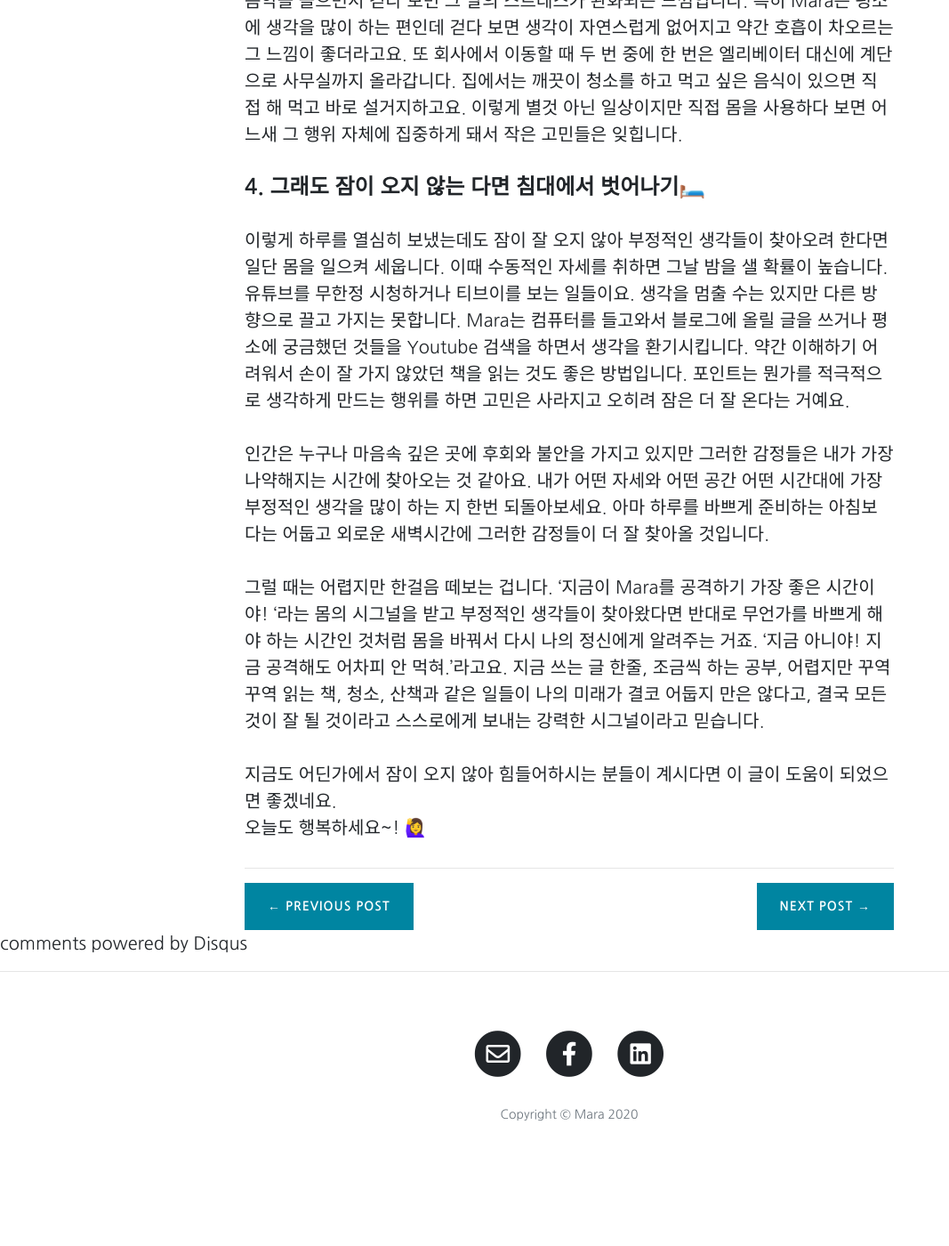
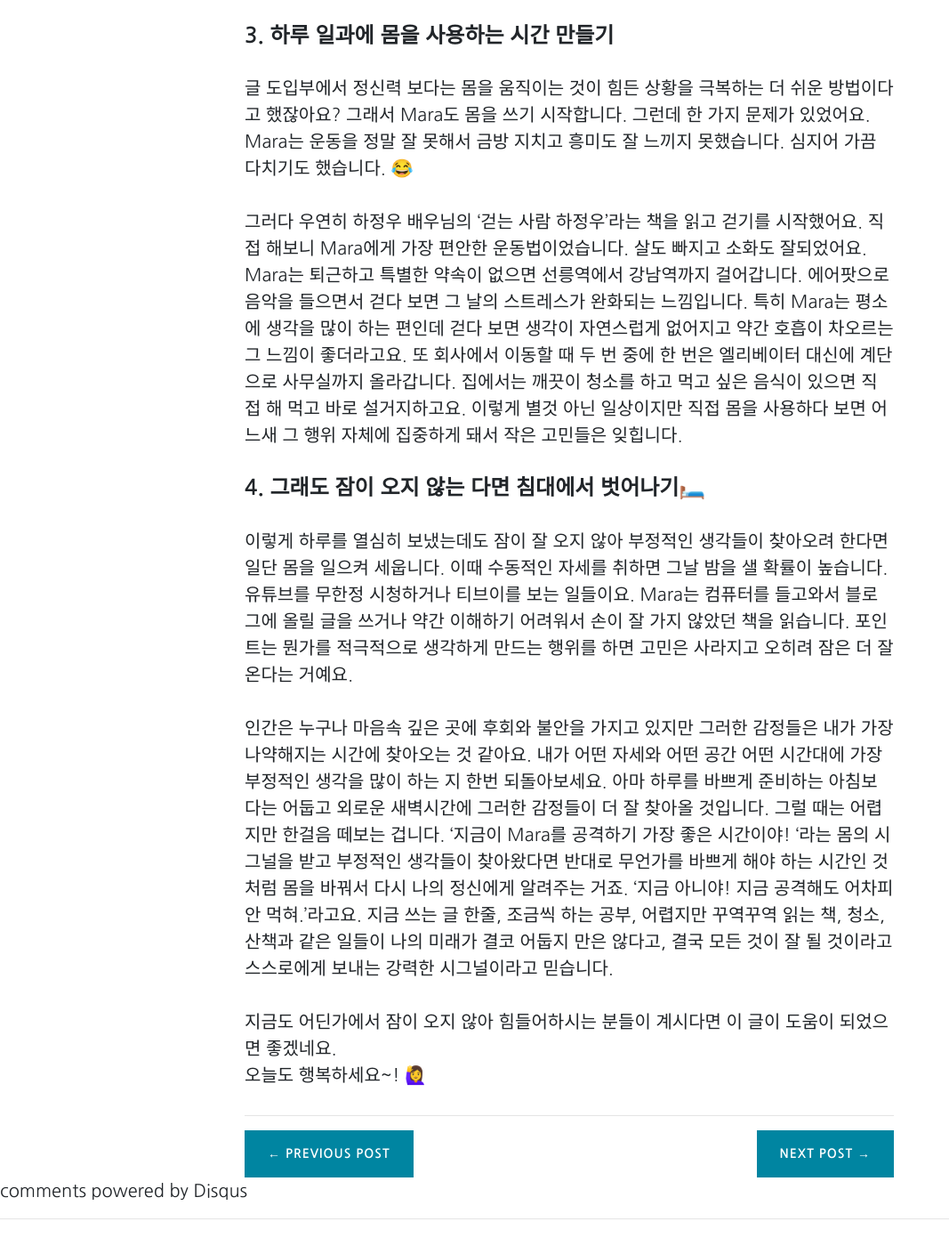
Before and after one commit to Marapro88/mara, a Jekyll site: the page built from _posts/Essay/2020-06-20-essay-how-to-get-over-insomnia.md, in a window 1280 px wide and 1400 px high, scrolled down 3432 px. Shown: the whole window at 89% size, without its empty margins (0-1067 px from the left). Built offline with Jekyll 4.4.1, drawn with Linux system fonts in a browser that asks for light colours; comment, search, counter and statistics services are not loaded; before the commit the page ends 4760 px from its top, so only the background shows below that; some of the changed text lies outside the part shown.

Commit message:
0726 탈고

```diff
--- a/_posts/Essay/2020-06-20-essay-how-to-get-over-insomnia.md
+++ b/_posts/Essay/2020-06-20-essay-how-to-get-over-insomnia.md
@@ -20,12 +20,11 @@
 
 ![이미지1](/img/essay/01/대화.PNG)
 
-살면서 본인의 의지대로 되는 일이 얼마나 많을까요?. 커리어, 연애, 인간관계, 학업 등등 최선을 다했다고 하더라도 성공하기도 하고 실패하기도 합니다. 그럴 때마다 강한 정신력으로 극복해나갈 수 있는 사람이 몇이나 있을까요? 하지만 육체는 컨트롤 할 수 있습니다. '지금 걸어야지, 지금 청소를 해야지, 지금 설거지를 해야지' 이런 행동들은 지금 당장 실천할 수 있고 즉각적으로 행동의 결과를 마주할 수 있기 때문에 작은 성취감도 얻을 수 있습니다.
+살면서 본인의 의지대로 되는 일이 얼마나 많을까요? 커리어, 연애, 인간관계, 학업 등등 최선을 다했다고 하더라도 성공하기도 하고 실패하기도 합니다. 그럴 때마다 강한 정신력으로 극복해나갈 수 있는 사람이 몇이나 있을까요? 하지만 육체는 컨트롤 할 수 있습니다. '지금 걸어야지, 지금 청소를 해야지, 지금 설거지를 해야지' 이런 행동들은 지금 당장 실천할 수 있고 즉각적으로 행동의 결과를 마주할 수 있기 때문에 작은 성취감도 얻을 수 있습니다.
 
 Mara는 한 때 불면증에 시달렸던 경험이 있습니다. 몸은 정말 피곤한데 아무리 누워있어도 잠이 오지 않아서 정말 괴로웠습니다. 하지만 정말 괴로웠던건 잠이 오지 않는 밤마다 찾아오는 여러 가지 잡생각들이었어요. 가장 먼저 찾아오는 감정은 후회입니다. 과거에 하지 말아야 했었던 말과 행동들이 하나 둘씩 찾아왔어요. 후회가 마음 한 구석에 자리를 잡고 나면 그때부터는 ''지금 제대로 가고 있는 것인지'', ''남들은 잘만 살고 있는 것 같은데 나는 왜 이모양인지''와 같은 불안함이 찾아옵니다. 여기까지 생각이 진척되면 그 지점에서 갑자기 '생각을 멈춰야지, 긍정적으로 생각해야지'와 같은 사고의 전환이 어려워집니다.
 
 밤마다 매일 밀려올 감정들을 생각하니 어느 순간부터는 잠이 드는 게 두려웠어요. 오늘 밤도 잠을 자지 못하고 밤을 꼴딱 새우게 되는 건 아닐까 하는 걱정에 더 잠을 못 자는 악순환의 연속이었습니다. 하지만 후회와 불안은 인간이라면 누구나 느낄수 밖에 없는 감정입니다. 진화론적으로 후회와 불안은 인간이 같은 실수를 반복해서 생존확률을 낮추지 않도록 기본 탑재 기능 같은 것이라고 생각해요. 이 말은 본능에 가깝다는 말이고 통제하기 어렵다는 말입니다.
-
 그럼 Mara는 불면증을 극복하기 위해 어떤 방법들을 썼을 까요?
 
 #### 1. 낮 시간 잘 보내기🌞
@@ -46,11 +47,9 @@
 
 #### 4. 그래도 잠이 오지 않는 다면 침대에서 벗어나기🛏️
 
-이렇게 하루를 열심히 보냈는데도 잠이 잘 오지 않아 부정적인 생각들이 찾아오려 한다면 일단 몸을 일으켜 세웁니다. 이때 수동적인 자세를 취하면 그날 밤을 샐 확률이 높습니다. 유튜브를 무한정 시청하거나 티브이를 보는 일들이요. 생각을 멈출 수는 있지만 다른 방향으로 끌고 가지는 못합니다. Mara는 컴퓨터를 들고와서 블로그에 올릴 글을 쓰거나 평소에 궁금했던 것들을 Youtube 검색을 하면서 생각을 환기시킵니다. 약간 이해하기 어려워서 손이 잘 가지 않았던 책을 읽는 것도 좋은 방법입니다. 포인트는 뭔가를 적극적으로 생각하게 만드는 행위를 하면 고민은 사라지고 오히려 잠은 더 잘 온다는 거예요.
+이렇게 하루를 열심히 보냈는데도 잠이 잘 오지 않아 부정적인 생각들이 찾아오려 한다면 일단 몸을 일으켜 세웁니다. 이때 수동적인 자세를 취하면 그날 밤을 샐 확률이 높습니다. 유튜브를 무한정 시청하거나 티브이를 보는 일들이요. Mara는 컴퓨터를 들고와서 블로그에 올릴 글을 쓰거나 약간 이해하기 어려워서 손이 잘 가지 않았던 책을 읽습니다. 포인트는 뭔가를 적극적으로 생각하게 만드는 행위를 하면 고민은 사라지고 오히려 잠은 더 잘 온다는 거예요.
 
-인간은 누구나 마음속 깊은 곳에 후회와 불안을 가지고 있지만 그러한 감정들은 내가 가장 나약해지는 시간에 찾아오는 것 같아요. 내가 어떤 자세와 어떤 공간 어떤 시간대에 가장 부정적인 생각을 많이 하는 지 한번 되돌아보세요. 아마 하루를 바쁘게 준비하는 아침보다는 어둡고 외로운 새벽시간에 그러한 감정들이 더 잘 찾아올 것입니다.
-
-그럴 때는 어렵지만 한걸음 떼보는 겁니다. '지금이 Mara를 공격하기 가장 좋은 시간이야! '라는 몸의 시그널을 받고 부정적인 생각들이 찾아왔다면 반대로 무언가를 바쁘게 해야 하는 시간인 것처럼 몸을 바꿔서 다시 나의 정신에게 알려주는 거죠. '지금 아니야! 지금 공격해도 어차피 안 먹혀.'라고요. 지금 쓰는 글 한줄, 조금씩 하는 공부, 어렵지만 꾸역꾸역 읽는 책, 청소, 산책과 같은 일들이 나의 미래가 결코 어둡지 만은 않다고, 결국 모든 것이 잘 될 것이라고 스스로에게 보내는 강력한 시그널이라고 믿습니다.
+인간은 누구나 마음속 깊은 곳에 후회와 불안을 가지고 있지만 그러한 감정들은 내가 가장 나약해지는 시간에 찾아오는 것 같아요. 내가 어떤 자세와 어떤 공간 어떤 시간대에 가장 부정적인 생각을 많이 하는 지 한번 되돌아보세요. 아마 하루를 바쁘게 준비하는 아침보다는 어둡고 외로운 새벽시간에 그러한 감정들이 더 잘 찾아올 것입니다. 그럴 때는 어렵지만 한걸음 떼보는 겁니다. '지금이 Mara를 공격하기 가장 좋은 시간이야! '라는 몸의 시그널을 받고 부정적인 생각들이 찾아왔다면 반대로 무언가를 바쁘게 해야 하는 시간인 것처럼 몸을 바꿔서 다시 나의 정신에게 알려주는 거죠. '지금 아니야! 지금 공격해도 어차피 안 먹혀.'라고요. 지금 쓰는 글 한줄, 조금씩 하는 공부, 어렵지만 꾸역꾸역 읽는 책, 청소, 산책과 같은 일들이 나의 미래가 결코 어둡지 만은 않다고, 결국 모든 것이 잘 될 것이라고 스스로에게 보내는 강력한 시그널이라고 믿습니다.
 
 지금도 어딘가에서 잠이 오지 않아 힘들어하시는 분들이 계시다면 이 글이 도움이 되었으면 좋겠네요.<br>
 오늘도 행복하세요~! 🙋‍♀️
```
Also changed, not shown: other parts of _posts/Essay/2020-06-20-essay-how-to-get-over-insomnia.md (+2 -0 lines), img/essay/01/just.jpg (added).
